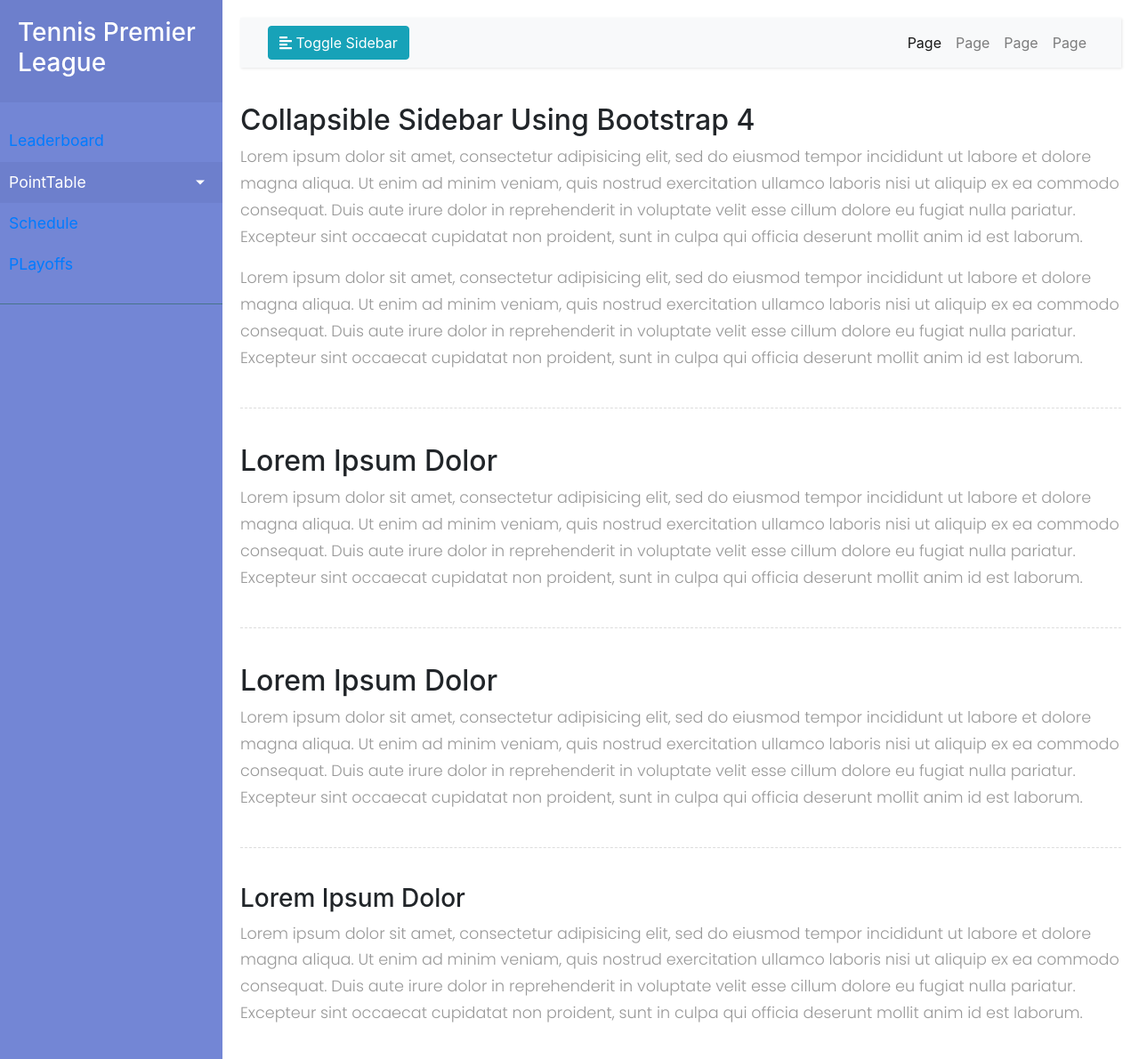
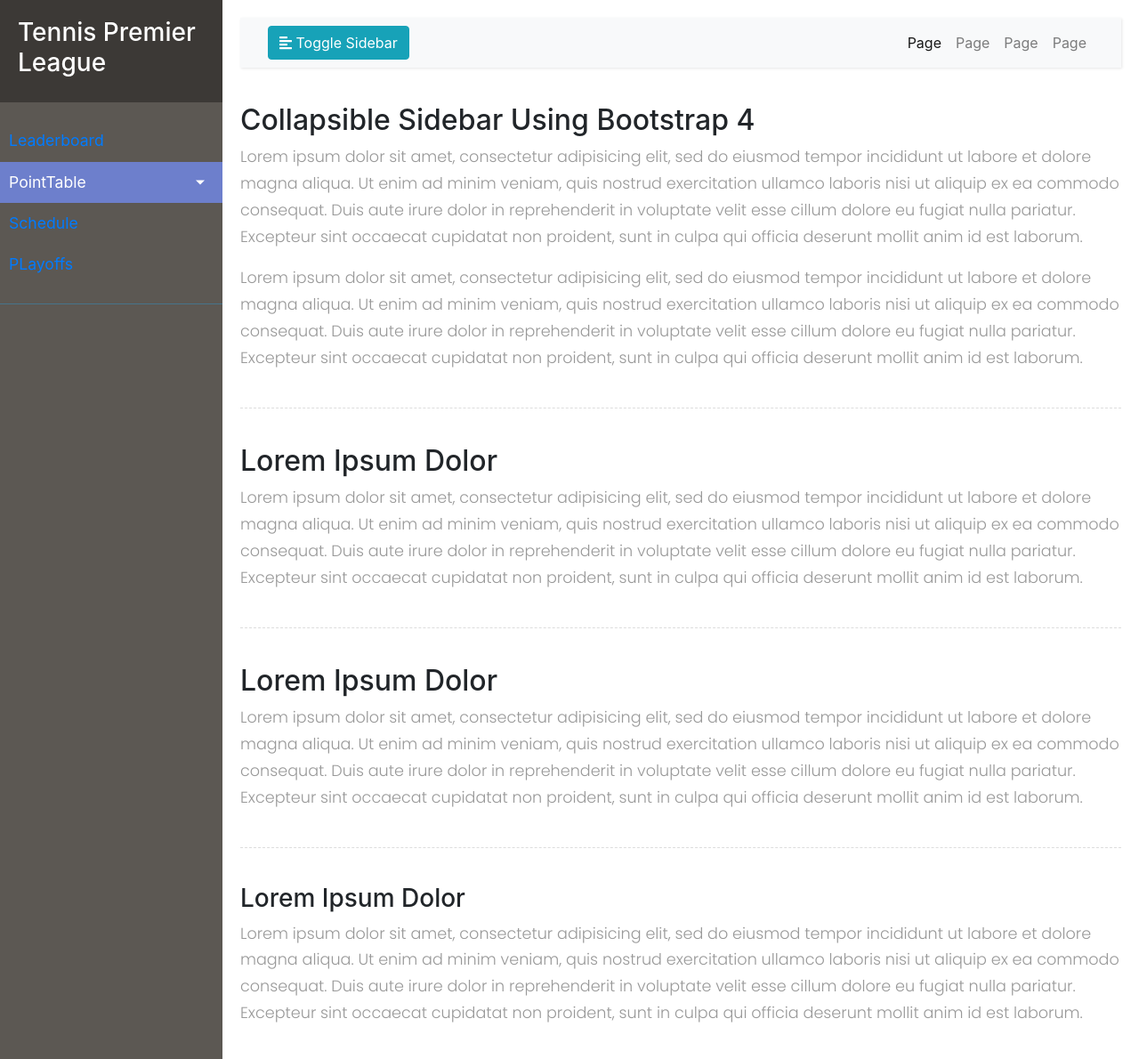
Before and after one commit to HarshaNyshadham/TPL, a Flask app: page / in a window 1280 px wide. Shown: the whole page at 89% size. Run offline with Flask 2, Linux system fonts and the light colour scheme; some libraries are stand-ins or nearby versions.

Commit message:
Update template.css

```diff
--- a/static/css/template.css
+++ b/static/css/template.css
@@ -59,7 +59,7 @@ a:focus {
 #sidebar {
     min-width: 250px;
     max-width: 250px;
-    background: #7386D5;
+    background: #5c5853;
     color: #fff;
     transition: all 0.3s;
 }
@@ -70,7 +70,7 @@ a:focus {
 
 #sidebar .sidebar-header {
     padding: 20px;
-    background: #6d7fcc;
+    background: #3c3936;
 }
 
 #sidebar ul.components {
```
